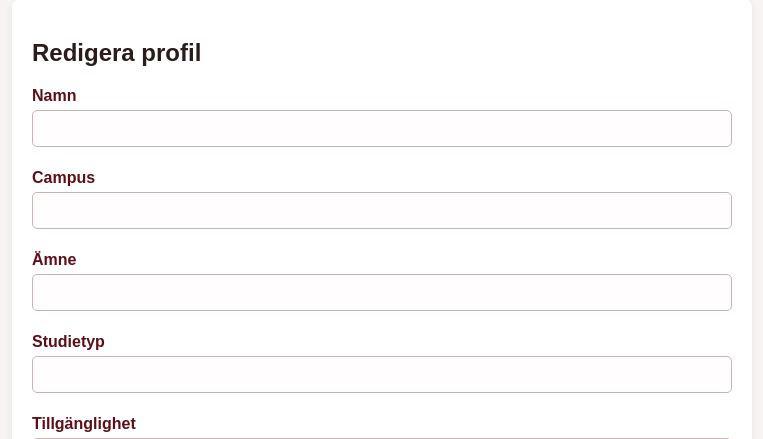
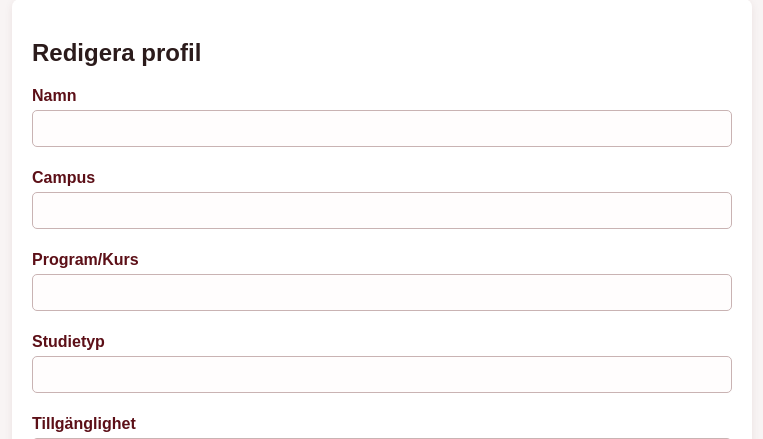
Before and after one commit to Najehnator/StudyBudy, a Flask app: template templates/profile.html in a window 1280 px wide. Shown: the part 126-565 px from the top of the page, without its empty margins (8-771 px from the left). Run offline with Flask 3, Linux system fonts and the light colour scheme; the template is opened without the code that fills it, so the values that code supplies are empty; some libraries are stand-ins or nearby versions.

Commit message:
Uppdatering för formulär och profil html

```diff
--- a/app.py
+++ b/app.py
@@ -573,7 +573,9 @@ def show_profile_page():
             flash("Något gick fel när profilen skulle uppdateras.", "error")
             profile = get_profile_for_user(user_id)
             return render_template("profile.html", profile=profile)
-
+     #GET-request
+    profile = get_profile_for_user(user_id)
+    return render_template("profile.html", profile=profile)
 
 @app.route("/matches")
 @login_required
--- a/templates/profile.html
+++ b/templates/profile.html
@@ -35,7 +35,7 @@
                 <label for="campus">Campus</label>
                 <input type="text" id="campus" name="campus" value="{{ profile[3] if profile else '' }}">
 
-                <label for="subject">Ämne</label>
+                <label for="subject">Program/Kurs</label>
                 <input type="text" id="subject" name="subject" value="{{ profile[4] if profile else '' }}">
 
                 <label for="study_type">Studietyp</label>
```
